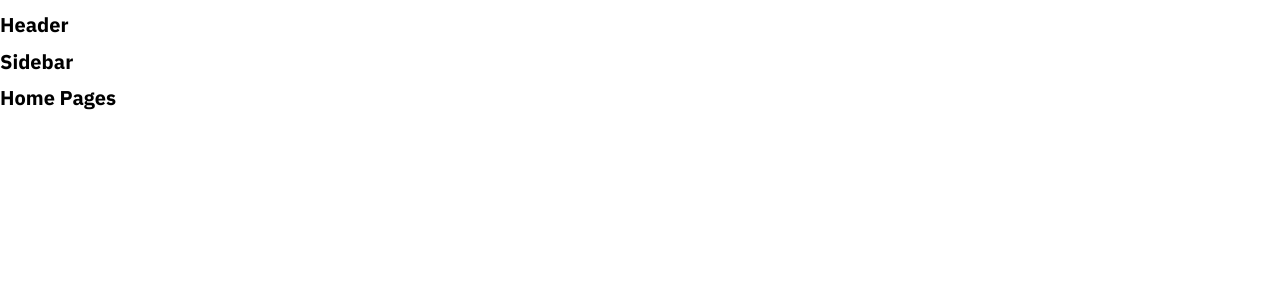
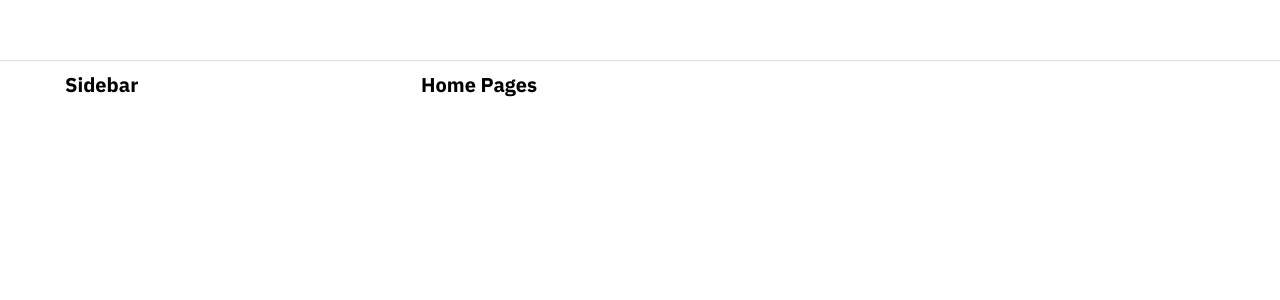
Before and after one commit to dvb28/tiktok-ui, a React (Create React App) app: page / in a window 1280 px wide. Shown: the top 300 px of the page. Built offline with nearby package versions, Linux system fonts and the light colour scheme.

Commit message:
Bài 63: Dựng khung layout mặc định

```diff
--- a/package.json
+++ b/package.json
@@ -6,6 +6,7 @@
     "@testing-library/jest-dom": "^5.16.4",
     "@testing-library/react": "^13.3.0",
     "@testing-library/user-event": "^13.5.0",
+    "classnames": "^2.3.1",
     "normalize.css": "^8.0.1",
     "react": "^18.2.0",
     "react-dom": "^18.2.0",
--- a/src/components/GlobalStyles/GlobalStyles.scss
+++ b/src/components/GlobalStyles/GlobalStyles.scss
@@ -3,7 +3,14 @@
 
 $mainFont: 'IBM Plex Sans', sans-serif;
 
+:root {
+    --default-layout-header-height: 60px;
+    --default-layout-width: 1150px;
+}
+
 * {
+    margin: 0;
+    padding: 0;
     box-sizing: border-box;
 }
 
--- /dev/null
+++ b/src/components/Layout/DefaultLayout/DefaultLayout.module.scss
@@ -0,0 +1,17 @@
+
+
+.wrapper {
+    display: flex;
+    flex-direction: column;
+    align-items: center;
+}
+
+
+.container {
+    width: var(--default-layout-width);
+    display: flex;
+}
+
+.content {
+    flex: 1;
+}
--- /dev/null
+++ b/src/components/Layout/DefaultLayout/Sidebar/Sidebar.module.scss
@@ -0,0 +1,3 @@
+.wrapper {
+    width: 356px;
+}
--- a/src/components/Layout/DefaultLayout/Sidebar/index.js
+++ b/src/components/Layout/DefaultLayout/Sidebar/index.js
@@ -1,6 +1,13 @@
+import classNames from 'classnames/bind';
+import styles from './Sidebar.module.scss';
+
+const cx = classNames.bind(styles);
+
 function Sidebar() {
     return (
-        <h1>Sidebar</h1>
+        <aside className={cx('wrapper')}>
+            <h1>Sidebar</h1>
+        </aside>
      );
 }
 
--- a/src/components/Layout/DefaultLayout/index.js
+++ b/src/components/Layout/DefaultLayout/index.js
@@ -1,13 +1,18 @@
 import Header from "../components/Header";
 import Sidebar from "./Sidebar";
+import styles from './DefaultLayout.module.scss';
+import classNames from 'classnames/bind';
+
+const cx = classNames.bind(styles);
 
 function DefaultLayout({children}) {
+
     return (
-        <div>
+        <div className={cx('wrapper')}>
             <Header></Header>
-            <div className="container">
+            <div className={cx('container')}>
                 <Sidebar></Sidebar>
-                <div className="content">{children}</div>
+                <div className={cx('content')}>{children}</div>
             </div>
         </div>
     );
--- /dev/null
+++ b/src/components/Layout/components/Header/Header.module.scss
@@ -0,0 +1,12 @@
+.wrapper {
+    width: 100%;
+    height: var(--default-layout-header-height);
+    box-shadow: 0px 1px 1px rgb(0 0 0 / 12%);
+        display: flex;
+        justify-content: center;
+}
+
+.inner {
+    height: 100%;
+    width: var(--default-layout-width);
+}
--- a/src/components/Layout/components/Header/index.js
+++ b/src/components/Layout/components/Header/index.js
@@ -1,7 +1,15 @@
+import classNames from 'classnames/bind';
+import styles from './Header.module.scss';
+
+const cx = classNames.bind(styles);
 function Header() {
     return (
-        <h1>Header</h1>
-     );
+        <header className={cx('wrapper')}>
+            <div className={cx('inner')}>
+
+            </div>
+        </header>
+    )
 }
 
 export default Header;
```
Also changed, not shown: 1 other file (tests, documents, lock files or other folders).
